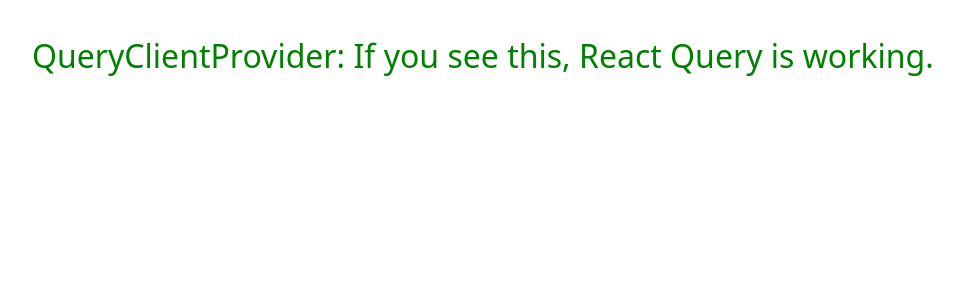
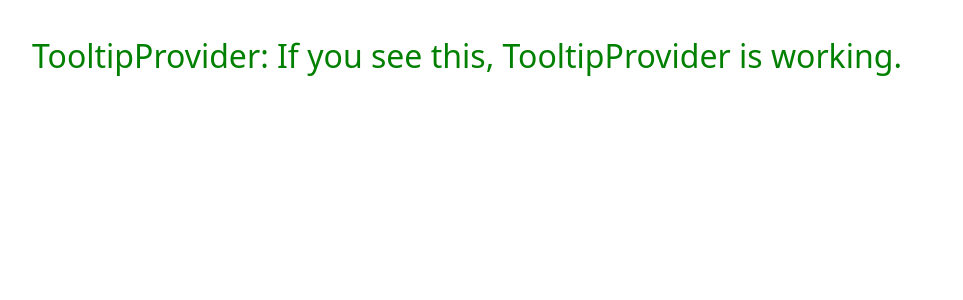
Before and after one commit to Shafwansafi06/forkcast-kitchen-ai, a React (Vite) app: page / in a window 1280 px wide. Shown: the top 300 px of the page, without its empty margins (0-963 px from the left). Built offline with nearby package versions, Linux system fonts and the light colour scheme.

Commit message:
test: add back TooltipProvider for provider isolation

```diff
--- a/src/App.tsx
+++ b/src/App.tsx
@@ -1,11 +1,14 @@
 import { QueryClient, QueryClientProvider } from "@tanstack/react-query";
+import { TooltipProvider } from "@/components/ui/tooltip";
 const queryClient = new QueryClient();
 const App = () => {
   return (
     <QueryClientProvider client={queryClient}>
-      <div style={{ color: 'green', fontSize: 32, padding: 32 }}>
-        QueryClientProvider: If you see this, React Query is working.
-      </div>
+      <TooltipProvider>
+        <div style={{ color: 'green', fontSize: 32, padding: 32 }}>
+          TooltipProvider: If you see this, TooltipProvider is working.
+        </div>
+      </TooltipProvider>
     </QueryClientProvider>
   );
 };
```
